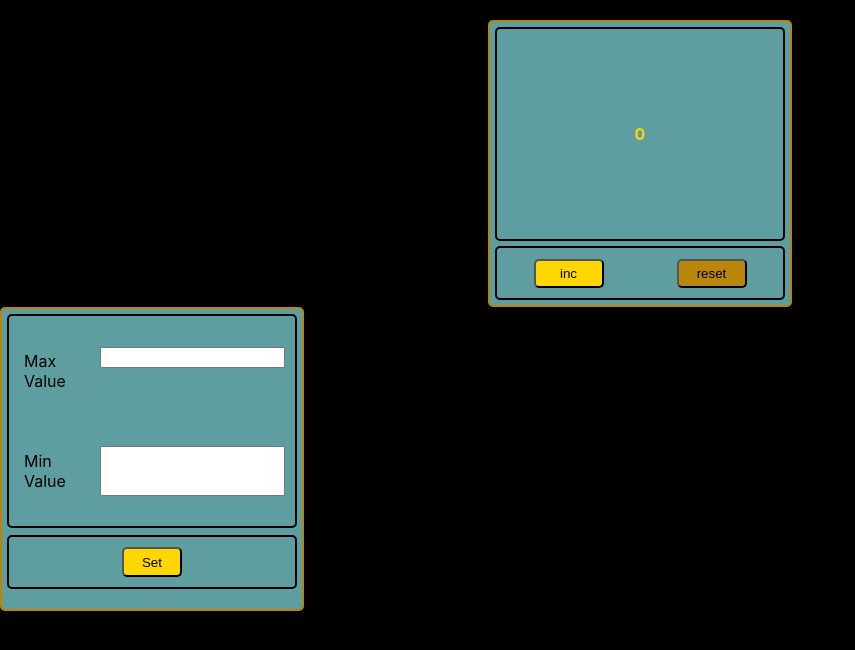
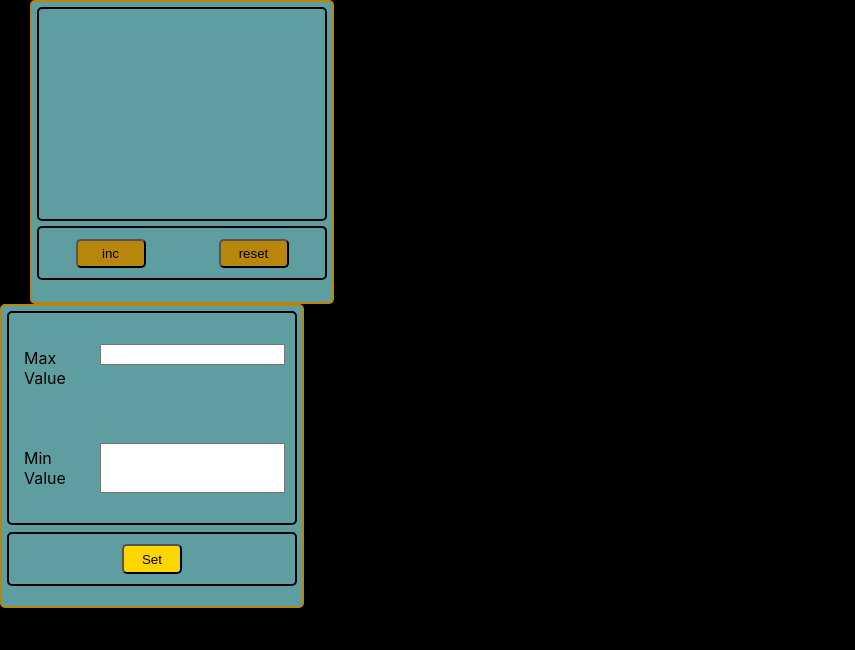
Before and after one commit to Arhontes/Counter, a React (Create React App) app: page / in a window 1280 px wide. Shown: the top 650 px of the page, without its empty margins (0-855 px from the left). Built offline with nearby package versions, Linux system fonts and the light colour scheme.

Commit message:
added text error message

```diff
--- a/src/components/Counter/Counter/Counter.tsx
+++ b/src/components/Counter/Counter/Counter.tsx
@@ -4,32 +4,27 @@ import Display from "../Display/Display";
 import IncAndReset from "../IncAndReset/IncAndReset";
 
 
-function Counter() {
-    const [value, setValue] = useState<number>(0)
-    const maxValue = 5
-    const minValue = 0
+type CounterPropsType ={
+    maxValue:number
+    minValue:number
+    currentValue:number
+    incHandler:()=>void
+    setValue:(minValue:number)=>void
+}
 
-    const incHandler = () => {
-        if (value < maxValue) {
-           getFromLocalStorageHandler()
-        }
-    }
+function Counter(props:CounterPropsType) {
 
-    const setToLocalStorageHandler = () => {
-        localStorage.setItem('counterValue', `${value}`)
-    }
-    setToLocalStorageHandler()
 
-    const getFromLocalStorageHandler = () => {
-        let valueAsString = localStorage.getItem('counterValue')
-        if(valueAsString)setValue(parseInt(valueAsString) +1)
-    }
 
     return (
         <div className={s.counter}>
-            <Display value={value}/>
-            <IncAndReset value={value} maxValue={maxValue} minValue={minValue} incHandler={incHandler}
-                         setNum={setValue}/>
+            <Display maxValue={props.maxValue} value={props.currentValue}/>
+
+            <IncAndReset value={props.currentValue}
+                         maxValue={props.maxValue}
+                         minValue={props.minValue}
+                         incHandler={props.incHandler}
+                         resetValue={props.setValue}/>
         </div>
     );
 }
--- a/src/components/Counter/Counter/counter.module.css
+++ b/src/components/Counter/Counter/counter.module.css
@@ -1,15 +1,15 @@
 
 .counter{
 
-    justify-content:space-between;
-    align-items: center;
     background-color:cadetblue;
     max-width: 300px;
     max-height: 300px;
+    min-width: 300px;
+    min-height: 300px;
     border: 2px solid darkgoldenrod;
     border-radius: 5px;
-    margin: 0 auto;
-    margin-top: 20px;
+    margin-left: 30px;
+
 }
 
 .display{
```
